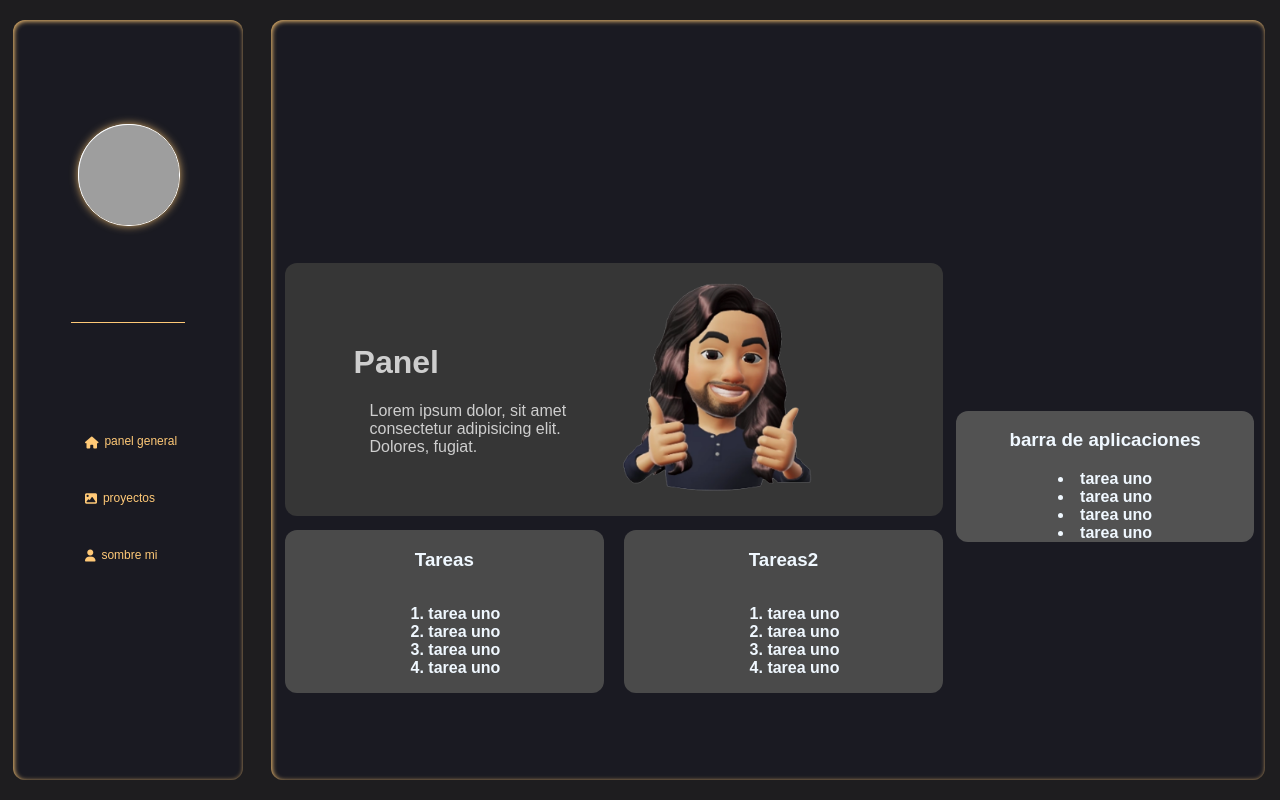
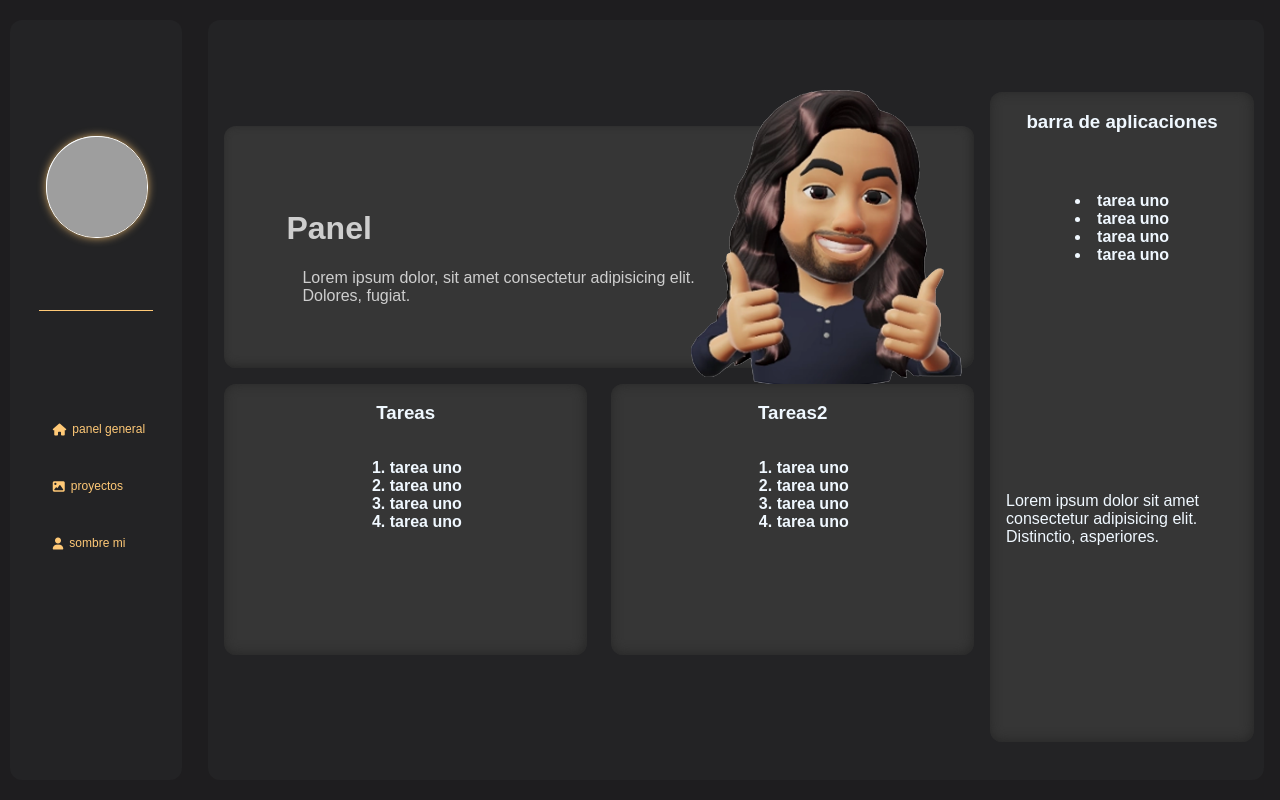
Before and after one commit to NicolasLLans/NicolasLLans.github.io, an Angular app in the folder porfolio/: page /panel in a window 1280 px wide. Built offline with nearby package versions, Linux system fonts and the light colour scheme; grey boxes are pictures that could not be loaded.

Commit message:
cambios en el diseño del panel

```diff
--- a/porfolio/src/app/app.component.css
+++ b/porfolio/src/app/app.component.css
@@ -7,7 +7,7 @@
 }
 
 .sidebar {
-      width: 20%;
+      width: 15%;
       background-color: #1e1d1f;
       height: 100vh;
       display: flex;
@@ -21,7 +21,7 @@
 }
 
 .barra-nav {
-      background-color: #1a1a22;
+      background-color: #232325;
       width: 90%;
       height: 95%;
       border-radius: 12px;
@@ -29,7 +29,7 @@
       justify-content: center;
       align-items: center;
       overflow: visible;
-      box-shadow:inset 1px 1px 5px rgb(255, 201, 119);
+      /*box-shadow:inset 1px 1px 5px rgb(255, 201, 119);*/
 }
 
 app-barranav {
@@ -42,7 +42,7 @@ app-barranav {
 }
 
 .main-content {
-      width: 80%;
+      width: 85%;
       height: 100vh;
       background-color: #1e1d1f;
       display: flex;
@@ -56,13 +56,13 @@ app-barranav {
 .cuerpo {
       height: 95%;
       width: 97%;
-      background-color: #1a1a22;
+      background-color: #232325;
       display: grid;
       place-items: center;
       border-radius: 12px;
       justify-content: center;
       overflow: overlay;
-      box-shadow: inset 1px 1px 5px rgb(255 201 119);
+      /*box-shadow: inset 1px 1px 5px rgb(255 201 119);*/
   }
   .cuerpo::-webkit-scrollbar {
       width: 0; /* Ancho de la barra de desplazamiento */
@@ -104,7 +104,7 @@ app-barranav {
       .cuerpo {
             height: 95%;
             width: 95%;
-            background-color: #1e1d1f;
+            background-color: #232325;
             display: grid;
             place-items: center;
             border-radius: 12px;
@@ -116,7 +116,7 @@ app-barranav {
           }
 
       .barra-nav {
-            background-color: #1a1a22;
+            background-color: #232325;
             width: 95%;
             height: 95%;
             border-radius: 12px;
--- a/porfolio/src/app/componentes/panel/panel.component.css
+++ b/porfolio/src/app/componentes/panel/panel.component.css
@@ -5,7 +5,8 @@
 }
 
 .side-bar {
-      width: 45%;
+      width: 35%;
+      margin: 2% 0;
       display: flex;
       justify-content: center;
       align-items: center;
@@ -25,8 +26,8 @@
 
 .panelgeneral {
       display: flex;
-      align-items: center;
-      justify-content: start;
+      align-items: flex-start;
+      justify-content: center;
       flex-direction: row;
       width: 100%;
       height: auto;
@@ -39,11 +40,12 @@
 }
 
 .caja-heroe {
-      padding: 3% 10%;
-      margin: 2% 2% 0.5% 2%;
+      padding: 4% 8%;
+      margin: 7% 2% 0.5% 2%;
       border-radius: 12px;
       background-color: #363636;
       color: #cecece;
+      box-shadow: inset -2px -2px 8px rgb(38 38 38);
 
       display: flex;
       flex-direction: row;
@@ -52,30 +54,36 @@
 }
 
 img {
-      width: 80%;
+      width: 160%;
+      margin-top: -36%;
+      margin-left: -25%;
 }
 
 .col1 {
-      width: 50%;
+      width: 70%;
 }
 
 .col2 {
-      width: 50%;
+      width: 30%;height: 180px;
 }
 
 .tareas1,
 .tareas2 {
       width: 50%;
       height: 100%;
-      background-color: hsl(0, 0%, 29%);
+      background-color: #363636;
       margin: 1.5% 2%;
       border-radius: 12px;
       color: aliceblue;
+      box-shadow: inset -1px -1px 12px rgb(38 38 38);
 
       display: flex;
       justify-content: center;
       align-items: center;
       flex-direction: column;
+}
+ol{
+      height: 180px;
 }
 
 .tareas2 {
@@ -90,16 +98,25 @@ img {
       width: 100%;
       height: 100%;
       margin-right: 3.5%;
-      background-color: hsl(0, 0%, 32%);
+      background-color: #363636;
       border-radius: 12px;
       color: aliceblue;
+      box-shadow: inset -1px -1px 12px rgb(38 38 38);
 
       display: flex;
       justify-content: center;
       align-items: center;
       flex-direction: column;
 }
-
+.top{
+      height: 100px;
+}
+.centro{
+      height: 300px;
+}
+.pie{
+      height: 250px;
+}
 @media (max-width:800px) {
       .panelgeneral {
             flex-direction: column;
@@ -113,7 +130,8 @@ img {
             display: flex;
             padding: 2% 0;
       }
-      .barra-app{
+
+      .barra-app {
             margin: 0 1.5%;
       }
 }
--- a/porfolio/src/app/componentes/panel/panel.component.html
+++ b/porfolio/src/app/componentes/panel/panel.component.html
@@ -14,7 +14,9 @@
             </div>
             <div class="main-content">
                   <div class="tareas1" style="width: 50%;">
+                        <div class="cabecera">
                               <h3>Tareas</h3>
+                        </div>
                         <ol>
                               <li>tarea uno</li>
                               <li>tarea uno</li>
@@ -23,7 +25,9 @@
                         </ol>
                   </div>
                   <div class="tareas2" style="width: 50%;">
+                        <div class="cabecera">
                               <h3>Tareas2</h3>
+                        </div>
                         <ol>
                               <li>tarea uno</li>
                               <li>tarea uno</li>
@@ -35,11 +39,18 @@
       </div>
       <div class="side-bar">
             <div class="barra-app">
+                  <div class="top">
                         <h3>barra de aplicaciones</h3>
+                  </div>
+                  <div class="centro">
                         <li>tarea uno</li>
                         <li>tarea uno</li>
                         <li>tarea uno</li>
                         <li>tarea uno</li>
                   </div>
+                  <div class="pie">
+                        <p>Lorem ipsum dolor sit amet consectetur adipisicing elit. Distinctio, asperiores.</p>
                   </div>
             </div>
+      </div>
+</div>
```
Lines whose indentation alone changed are shown as unchanged.
